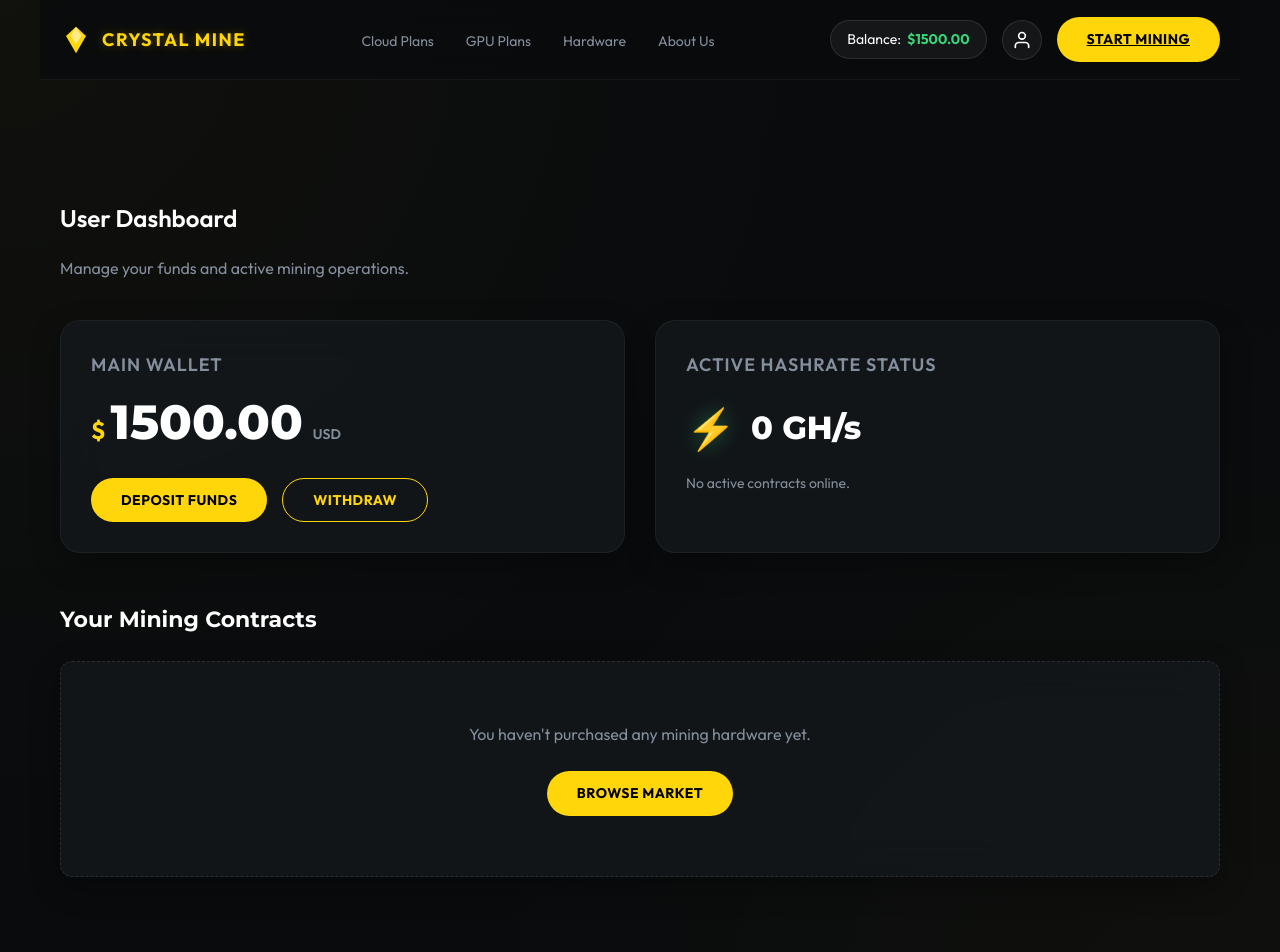
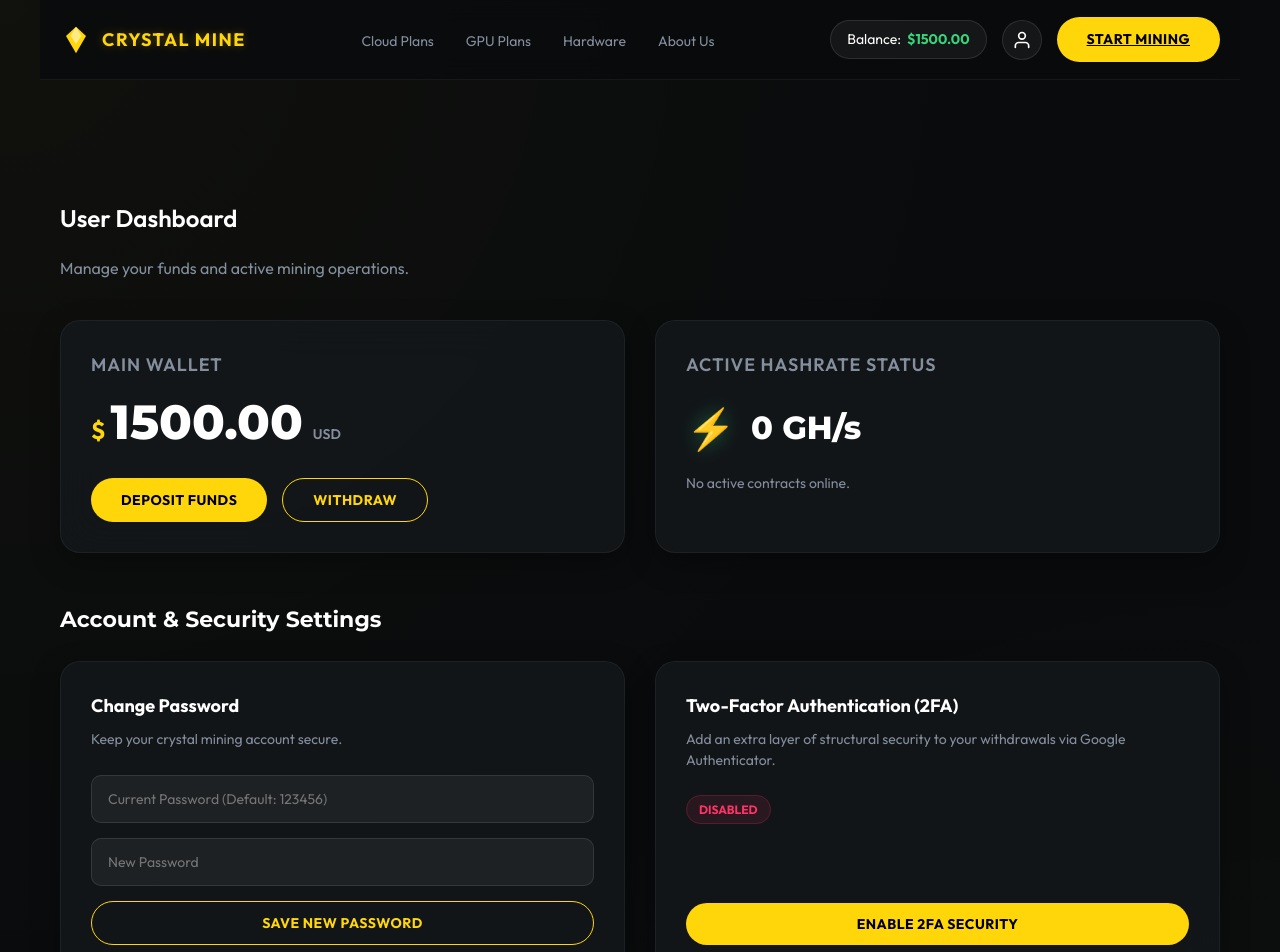
Before and after one commit to imesh4523/mining, a React (Vite) app: page /profile in a window 1280 px wide. Shown: the top 952 px of the page. Built offline with nearby package versions, Linux system fonts and the light colour scheme; no server answers.

Commit message:
Feature: Initialize Express backend and connect MongoDB cloud database. Add continuous syncing and user password functionality

```diff
--- a/package.json
+++ b/package.json
@@ -10,8 +10,14 @@
     "preview": "vite preview"
   },
   "dependencies": {
+    "bcryptjs": "^3.0.3",
+    "cors": "^2.8.6",
+    "dotenv": "^17.4.0",
+    "express": "^5.2.1",
     "framer-motion": "^12.38.0",
+    "jsonwebtoken": "^9.0.3",
     "lucide-react": "^1.7.0",
+    "mongoose": "^9.4.1",
     "react": "^19.2.4",
     "react-dom": "^19.2.4",
     "react-router-dom": "^7.14.0"
--- a/src/context/UserContext.jsx
+++ b/src/context/UserContext.jsx
@@ -3,6 +3,16 @@ import React, { createContext, useState, useContext, useEffect } from 'react';
 const UserContext = createContext();
 
 export const UserProvider = ({ children }) => {
+  // Generate unique ID to mock a logged-in user session in MongoDB
+  const [deviceId] = useState(() => {
+    let id = localStorage.getItem('crystal_device_id');
+    if (!id) {
+      id = 'usr_' + Math.random().toString(36).substring(2, 15);
+      localStorage.setItem('crystal_device_id', id);
+    }
+    return id;
+  });
+
   // Use localStorage for persistence across reloads
   const [balance, setBalance] = useState(() => {
     const saved = localStorage.getItem('crystal_balance');
@@ -21,6 +31,15 @@ export const UserProvider = ({ children }) => {
   useEffect(() => {
     localStorage.setItem('crystal_plans', JSON.stringify(activePlans));
   }, [activePlans]);
+
+  // Sync state to MongoDB Server
+  useEffect(() => {
+    fetch('http://localhost:5000/api/user/sync', {
+      method: 'POST',
+      headers: { 'Content-Type': 'application/json' },
+      body: JSON.stringify({ deviceId, balance, activePlans })
+    }).catch(err => console.log('Database sync offline: Run node server.js'));
+  }, [balance, activePlans, deviceId]);
 
   // Increment balance (triggered by Mining Console)
   const addEarnings = (amount) => {
--- a/src/pages/Checkout.jsx
+++ b/src/pages/Checkout.jsx
@@ -59,6 +59,8 @@ const Checkout = () => {
      if (match) initialHashrate = match[1]; // Extracts e.g. "1.6 GH/s"
   }
 
+  const [paymentMethod, setPaymentMethod] = useState('wallet');
+
   // Calculate relative hashrate purely for display
   let displayHashrate = initialHashrate;
   if (isRange && initialHashrate?.includes('-')) {
@@ -77,6 +79,16 @@ const Checkout = () => {
   }
 
   const handlePurchase = () => {
+    if (paymentMethod === 'nowpayments') {
+      setIsProcessing(true);
+      setTimeout(() => {
+        // Simulate NowPayments Gateway redirection
+        alert(`Redirecting to NOWPayments securely to pay $${customPrice.toFixed(2)} in Crypto...`);
+        setIsProcessing(false);
+      }, 1500);
+      return;
+    }
+
     if (balance < customPrice) {
       alert("Insufficient Balance. Please deposit funds into your Main Wallet.");
       return;
@@ -86,7 +98,6 @@ const Checkout = () => {
 
     setTimeout(() => {
       if (purchasePlan(customPrice)) {
-        // We override the plan hashrate string so Console correctly pulls the scaled hashrate
         addPlan({ ...plan, purchasePrice: customPrice, hashrate: displayHashrate });
         navigate('/console');
       }
@@ -155,7 +166,11 @@ const Checkout = () => {
         <div className="payment-section glass-card">
           <h3>Payment Method</h3>
 
-          <div className="payment-method-card active">
+          <div
+            className={`payment-method-card ${paymentMethod === 'wallet' ? 'active' : ''}`}
+            onClick={() => setPaymentMethod('wallet')}
+            style={{ cursor: 'pointer', transition: 'all 0.3s' }}
+          >
             <div className="method-info">
               <span className="method-icon">💼</span>
               <div>
@@ -169,17 +184,23 @@ const Checkout = () => {
             </div>
           </div>
 
-          <div className="payment-method-card disabled">
+          <div
+            className={`payment-method-card ${paymentMethod === 'nowpayments' ? 'active' : ''}`}
+            onClick={() => setPaymentMethod('nowpayments')}
+            style={{ cursor: 'pointer', transition: 'all 0.3s' }}
+          >
              <div className="method-info">
-              <span className="method-icon">💳</span>
+              <span className="method-icon" style={{ display: 'flex', alignItems: 'center', justifyContent: 'center' }}>
+                <img src="https://nowpayments.io/images/logo/logo-nowpayments-white.svg" alt="NOWPayments" style={{ width: '40px', objectFit: 'contain' }} />
+              </span>
               <div>
-                <h4>External Crypto Wallet</h4>
-                <p>Connect MetaMask or TrustWallet (Coming Soon)</p>
+                <h4>NOWPayments</h4>
+                <p>Pay securely with BTC, ETH, USDT & more</p>
               </div>
             </div>
           </div>
 
-          {balance < customPrice && (
+          {paymentMethod === 'wallet' && balance < customPrice && (
              <div className="insufficient-warning">
                <p>⚠️ Insufficient funds in Main Wallet. You are short ${(customPrice - balance).toFixed(2)}.</p>
                <Link to="/profile" className="btn-outline" style={{ display: 'inline-block', marginTop: '10px', fontSize: '11px', padding: '8px 16px' }}>Go to Deposit</Link>
@@ -189,13 +210,13 @@ const Checkout = () => {
           <button
             className="btn-primary btn-checkout"
             onClick={handlePurchase}
-            disabled={isProcessing || balance < customPrice}
+            disabled={isProcessing || (paymentMethod === 'wallet' && balance < customPrice)}
           >
-            {isProcessing ? 'Deploying Hardware...' : `Pay $${customPrice.toFixed(2)} & Deploy`}
+            {isProcessing ? 'Processing...' : (paymentMethod === 'nowpayments' ? `Pay $${customPrice.toFixed(2)} via Crypto` : `Pay $${customPrice.toFixed(2)} & Deploy`)}
           </button>
 
           <p className="secure-badge">
-            <span className="icon">🛡️</span> SSL Encrypted Secure Server Connection
+            <span className="icon">🛡️</span> {paymentMethod === 'nowpayments' ? 'Secured by NOWPayments Crypto Gateway' : 'SSL Encrypted Secure Server Connection'}
           </p>
         </div>
       </div>
--- a/src/pages/Profile.css
+++ b/src/pages/Profile.css
@@ -190,8 +190,89 @@
   margin-top: auto;
 }
 
+.settings-section {
+  margin-bottom: 50px;
+}
+
+.settings-section h3 {
+  font-size: 22px;
+  font-weight: 700;
+  color: #fff;
+  margin-bottom: 25px;
+  font-family: 'Montserrat', sans-serif;
+}
+
+.settings-grid {
+  display: grid;
+  grid-template-columns: 1fr 1fr;
+  gap: 30px;
+}
+
+.security-card {
+  padding: 30px;
+  border-radius: 20px;
+  display: flex;
+  flex-direction: column;
+}
+
+.security-card h4 {
+  font-size: 18px;
+  font-weight: 700;
+  color: #fff;
+  margin-bottom: 10px;
+}
+
+.setting-desc {
+  color: var(--text-muted);
+  font-size: 14px;
+  margin-bottom: 25px;
+  line-height: 1.5;
+}
+
+.password-form {
+  display: flex;
+  flex-direction: column;
+  gap: 15px;
+  margin-top: auto;
+}
+
+.auth-input {
+  width: 100%;
+  padding: 14px 16px;
+  background: rgba(255, 255, 255, 0.05);
+  border: 1px solid rgba(255, 255, 255, 0.1);
+  border-radius: 10px;
+  color: #fff;
+  font-family: 'Outfit', sans-serif;
+  font-size: 14px;
+  transition: all 0.3s ease;
+  box-sizing: border-box;
+}
+
+.auth-input:focus {
+  outline: none;
+  border-color: var(--primary);
+  background: rgba(255, 255, 255, 0.08);
+  box-shadow: 0 0 15px rgba(255, 214, 10, 0.1);
+}
+
+.two-fa-status {
+  margin-bottom: 25px;
+}
+
+.status-badge.disabled {
+  background: rgba(255, 51, 102, 0.1);
+  color: #ff3366;
+  border: 1px solid rgba(255, 51, 102, 0.2);
+  padding: 6px 12px;
+  border-radius: 20px;
+  font-size: 12px;
+  font-weight: 700;
+  text-transform: uppercase;
+}
+
 @media (max-width: 768px) {
-  .dashboard-grid {
+  .dashboard-grid, .settings-grid {
     grid-template-columns: 1fr;
   }
 }
--- a/src/pages/Profile.jsx
+++ b/src/pages/Profile.jsx
@@ -38,6 +38,53 @@ const Profile = () => {
             )}
           </div>
           <p className="status-text">{activePlans.length > 0 ? 'Mining operations are nominal.' : 'No active contracts online.'}</p>
+        </div>
+      </div>
+
+      <div className="settings-section">
+        <h3>Account & Security Settings</h3>
+        <div className="settings-grid">
+            <div className="security-card glass-card">
+               <h4>Change Password</h4>
+               <p className="setting-desc">Keep your crystal mining account secure.</p>
+               <form className="password-form" onSubmit={async (e) => {
+                   e.preventDefault();
+                   const currentPass = e.target[0].value;
+                   const newPass = e.target[1].value;
+
+                   try {
+                     const deviceId = localStorage.getItem('crystal_device_id');
+                     const res = await fetch('http://localhost:5000/api/user/password', {
+                        method: 'POST',
+                        headers: { 'Content-Type': 'application/json' },
+                        body: JSON.stringify({ deviceId, currentPassword: currentPass, newPassword: newPass })
+                     });
+
+                     const data = await res.json();
+                     if (res.ok) {
+                        alert(`MongoDB Success: ${data.message}`);
+                        e.target.reset();
+                     } else {
+                        alert(`Database Error: ${data.error}`);
+                     }
+                   } catch (err) {
+                      alert('Server Error: Database connection refused. Ensure backend is running.');
+                   }
+               }}>
+                  <input type="password" placeholder="Current Password (Default: 123456)" required className="auth-input" />
+                  <input type="password" placeholder="New Password" required className="auth-input" />
+                  <button type="submit" className="btn-outline">Save New Password</button>
+               </form>
+            </div>
+
+            <div className="security-card glass-card">
+               <h4>Two-Factor Authentication (2FA)</h4>
+               <p className="setting-desc">Add an extra layer of structural security to your withdrawals via Google Authenticator.</p>
+               <div className="two-fa-status">
+                 <span className="status-badge disabled">Disabled</span>
+               </div>
+               <button className="btn-primary" style={{ width: '100%', marginTop: 'auto' }}>Enable 2FA Security</button>
+            </div>
         </div>
       </div>
 
```
Also changed, not shown: 2 other files (tests, documents, lock files or other folders).
